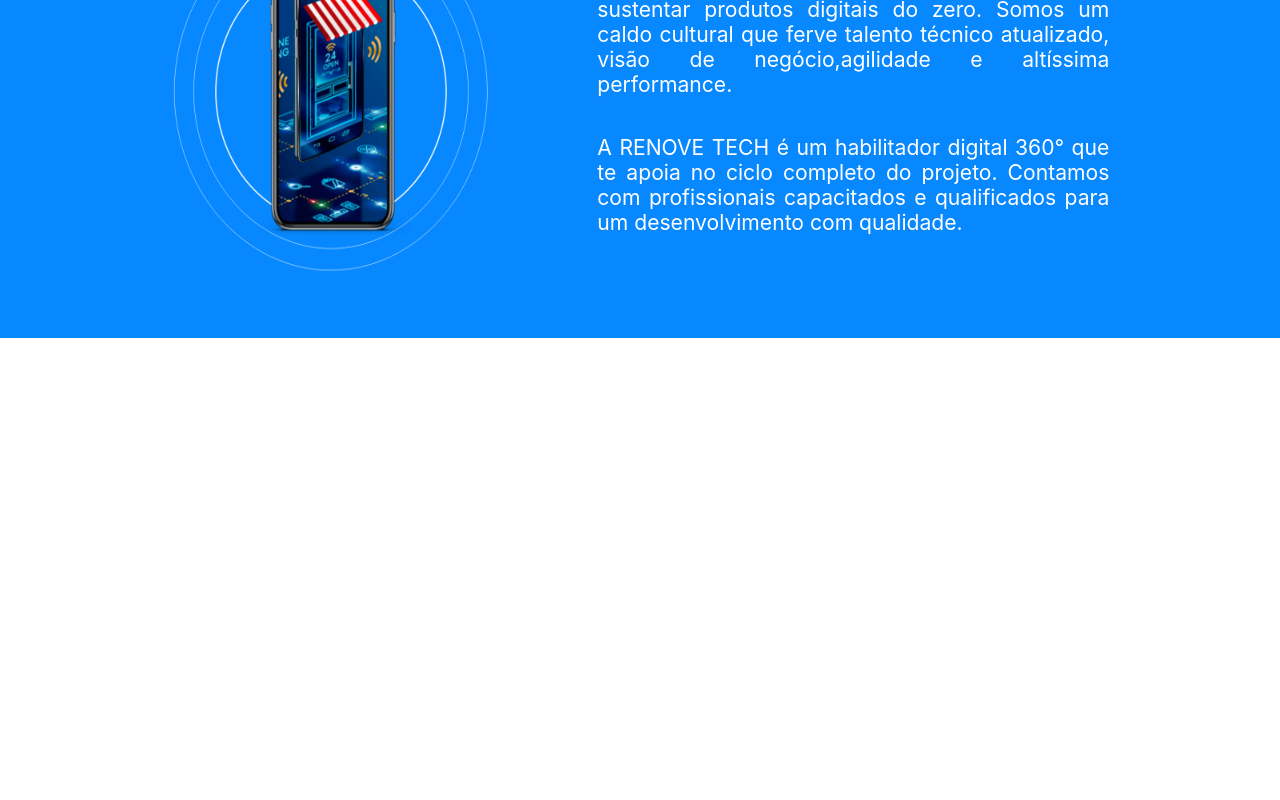
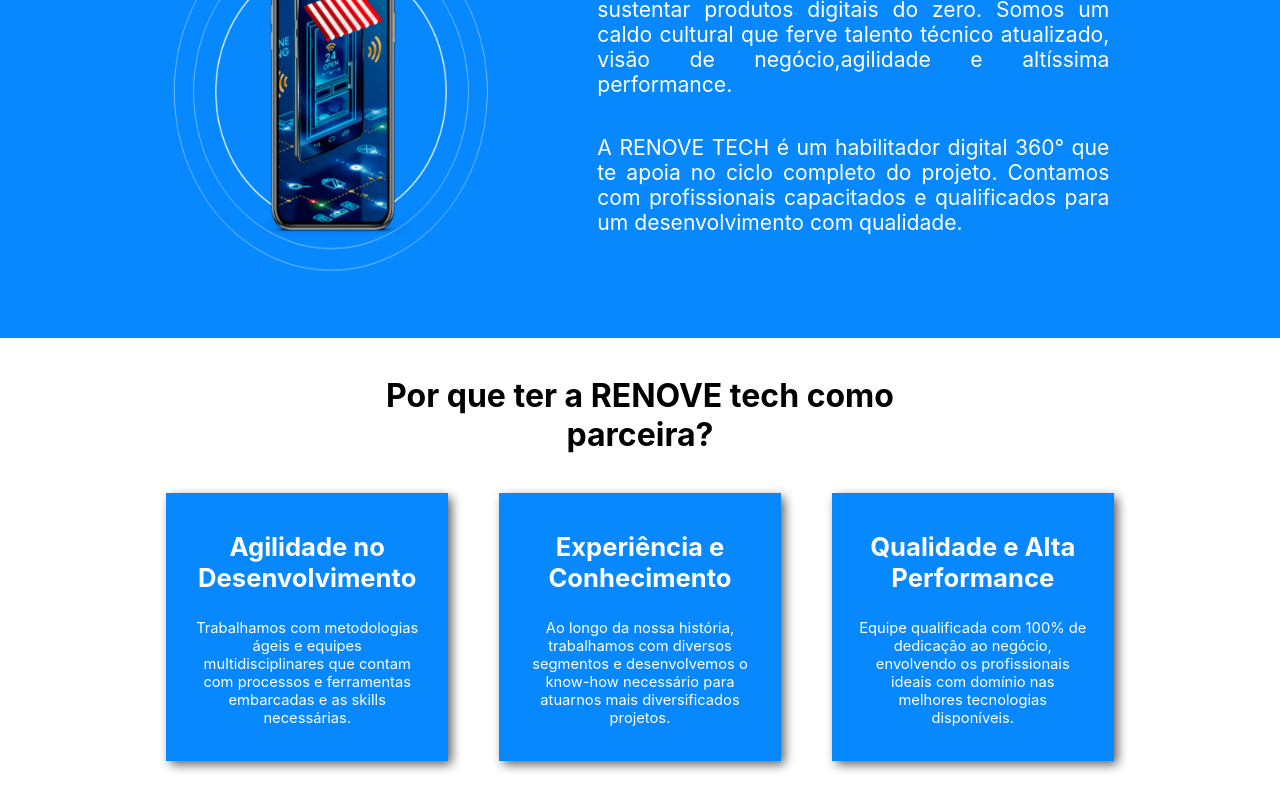
Before and after one commit to brunofaria2356/renovetech, a React (Create React App) app: page / in a window 1280 px wide. Shown: the part 709-1509 px from the top of the page. Before the commit the page ends 1047 px from the top, so only its background shows below. Built offline with nearby package versions, Linux system fonts and the light colour scheme.

Commit message:
creating ComponentHomeTwo most style and adding in page home

```diff
--- /dev/null
+++ b/src/assets/style/ComponentHomeTwo.css
@@ -0,0 +1,37 @@
+.containerHomeTwo {
+  background-color: white;
+  padding: 3vw;
+}
+
+.componentHomeTowTitle {
+  font-size: 2.5vw;
+  text-align: center;
+  width: 40vw;
+  margin: 0 auto 3vw;
+}
+
+.containerHomeArticle {
+  display: flex;
+  justify-content: center;
+}
+
+.containerHomeTwoCard {
+  background-color: #0788FF;
+  box-shadow: 0.3vw 0.3vw 0.8vw 0 rgba(0,0,0,0.65);
+  padding: 3vw 2vw 0;
+  margin: 0 2vw;
+  height: 18vw;
+  text-align: center;
+  width: 18vw;
+}
+
+.HomeTwoCardTitle {
+  color: white;
+  margin-bottom: 2vw ;
+  font-size: 2vw;
+}
+
+.HomeTwoCardParagraph {
+  color: white;
+  font-size: 1.15vw;
+}
--- a/src/pages/Home.jsx
+++ b/src/pages/Home.jsx
@@ -2,12 +2,15 @@
 
 import Hero from './components/Hero';
 import ComponentHomeOne from './components/ComponentHomeOne';
+import ComponentHomeTwo from './components/ComponentHomeTwo';
+
 
 function Home() {
   return (
     <>
       <Hero />
       <ComponentHomeOne />
+      <ComponentHomeTwo />
     </>
   )
 }
--- /dev/null
+++ b/src/pages/components/ComponentHomeTwo.jsx
@@ -0,0 +1,28 @@
+import React from 'react';
+import '../../assets/style/ComponentHomeTwo.css';
+
+function ComponentHomeTwo() {
+  return (
+    <section className="containerHomeTwo">
+      <h2 className="componentHomeTowTitle">Por que ter a RENOVE tech como parceira?</h2>
+      <div className="containerHomeArticle">
+        <article className="containerHomeTwoCard">
+          <h3 className="HomeTwoCardTitle">Agilidade no Desenvolvimento</h3>
+          <p className="HomeTwoCardParagraph">Trabalhamos com metodologias ágeis e equipes multidisciplinares que contam com processos e ferramentas embarcadas e as skills necessárias.</p>
+        </article>
+
+        <article className="containerHomeTwoCard">
+          <h3 className="HomeTwoCardTitle">Experiência e Conhecimento</h3>
+          <p className="HomeTwoCardParagraph">Ao longo da nossa história, trabalhamos com diversos segmentos e desenvolvemos o know-how necessário para atuarnos mais diversificados projetos.</p>
+        </article>
+
+        <article className="containerHomeTwoCard">
+          <h3 className="HomeTwoCardTitle">Qualidade e Alta Performance</h3>
+          <p className="HomeTwoCardParagraph">Equipe qualificada com 100% de dedicação ao negócio, envolvendo os profissionais ideais com domínio nas melhores tecnologias disponíveis.</p>
+        </article>
+      </div>
+    </section>
+  )
+}
+
+export default ComponentHomeTwo
```
